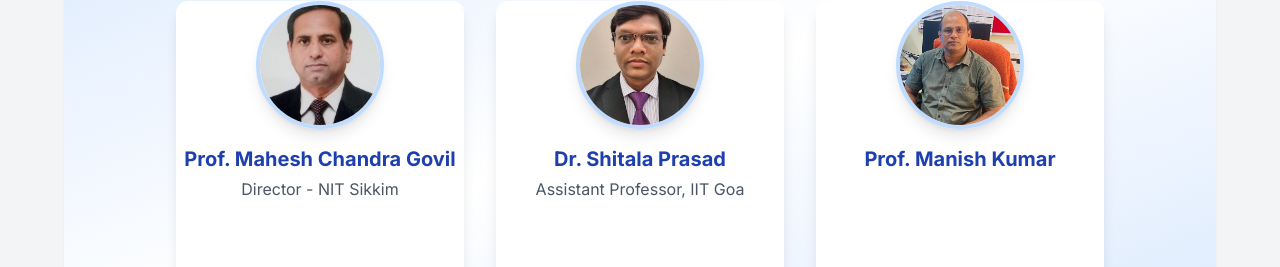
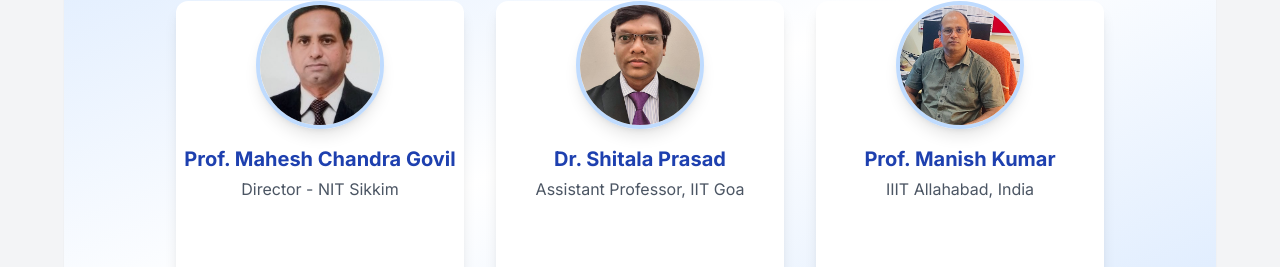
Before and after one commit to ictcon-cit/ictcon_2026, a Next.js app: page / in a window 1280 px wide. Shown: the part 1537-1804 px from the top of the page. Built offline with nearby package versions, Linux system fonts and the light colour scheme.

Commit message:
updated homepage

```diff
--- a/src/app/page.tsx
+++ b/src/app/page.tsx
@@ -347,7 +347,7 @@ export default function Home() {
               {
                 name: "Prof. Manish Kumar",
                 img: "/images/speakers/Prof. Manish Kumar.jpg",
-                title: ""
+                title: "IIIT Allahabad, India"
               }
 
             ].map((speaker, idx) => (
--- a/src/utils/keynote.tsx
+++ b/src/utils/keynote.tsx
@@ -26,9 +26,9 @@ export const KeyNoteData: KeynoteDataType[] = [
   //   url: "#",
   // },
   {
-    name: "Dr. Manish Kumar",
-    image: "/images/speakers/Dr. manish kumar.jpg",
-    organization: "IIIT Allahabad",
+    name: "Prof. Manish Kumar",
+    image: "/images/speakers/Prof. Manish Kumar.jpg",
+    organization: "IIIT Allahabad, India",
     url: "#",
   },
   // {
```
